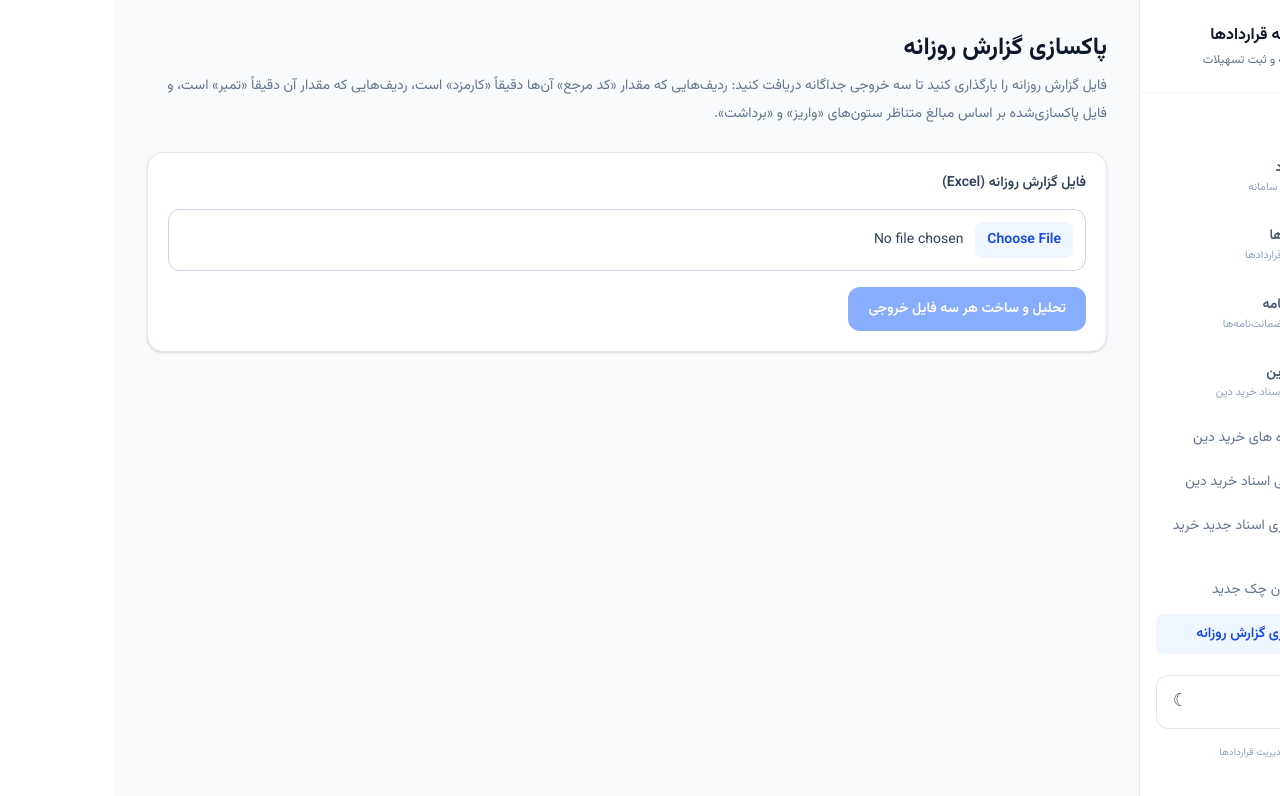
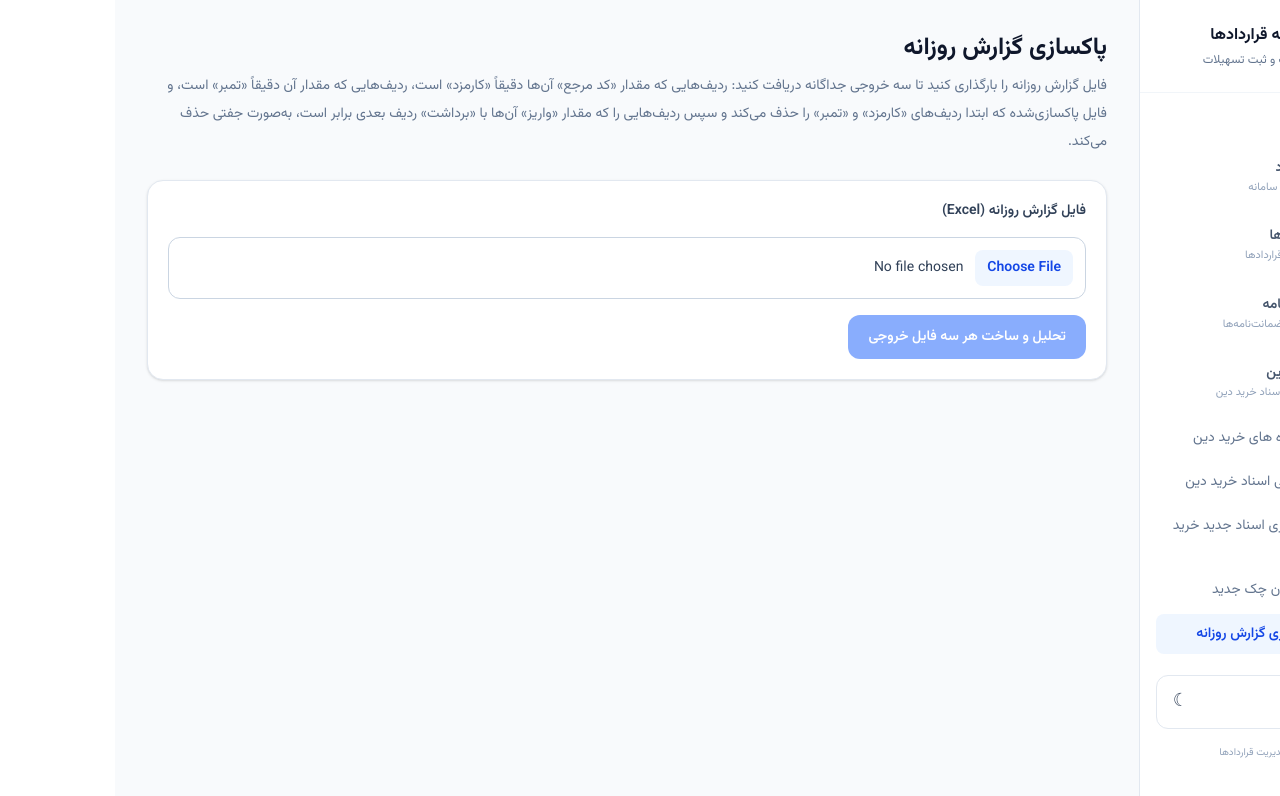
Before and after one commit to MortezaFathnia/post-app, a Next.js app: page /dashboard/debt-documents/daily-report-cleanup in a window 1280 px wide. Shown: the top 796 px of the page. Built offline with nearby package versions, Linux system fonts and the light colour scheme.

Commit message:
Clarify daily report cleanup output rules

```diff
--- a/app/dashboard/debt-documents/daily-report-cleanup/page.tsx
+++ b/app/dashboard/debt-documents/daily-report-cleanup/page.tsx
@@ -97,7 +97,7 @@ export default function DailyReportCleanupPage() {
       <header>
         <h1 className="text-2xl font-bold text-slate-900">پاکسازی گزارش روزانه</h1>
         <p className="mt-2 text-sm leading-7 text-slate-500">
-          فایل گزارش روزانه را بارگذاری کنید تا سه خروجی جداگانه دریافت کنید: ردیف‌هایی که مقدار «کد مرجع» آن‌ها دقیقاً «کارمزد» است، ردیف‌هایی که مقدار آن دقیقاً «تمبر» است، و فایل پاکسازی‌شده بر اساس مبالغ متناظر ستون‌های «واریز» و «برداشت».
+          فایل گزارش روزانه را بارگذاری کنید تا سه خروجی جداگانه دریافت کنید: ردیف‌هایی که مقدار «کد مرجع» آن‌ها دقیقاً «کارمزد» است، ردیف‌هایی که مقدار آن دقیقاً «تمبر» است، و فایل پاکسازی‌شده که ابتدا ردیف‌های «کارمزد» و «تمبر» را حذف می‌کند و سپس ردیف‌هایی را که مقدار «واریز» آن‌ها با «برداشت» ردیف بعدی برابر است، به‌صورت جفتی حذف می‌کند.
         </p>
       </header>
 
```
